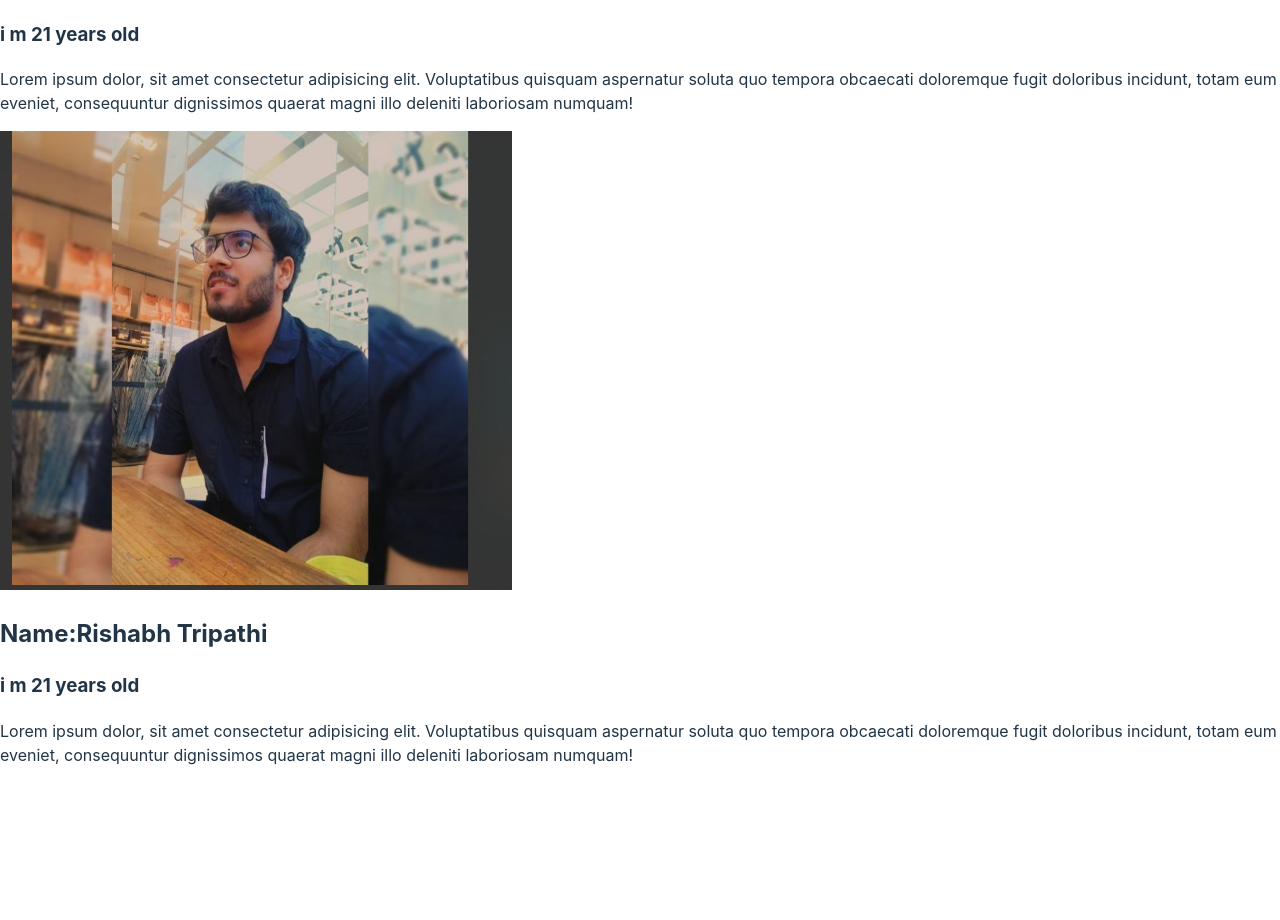
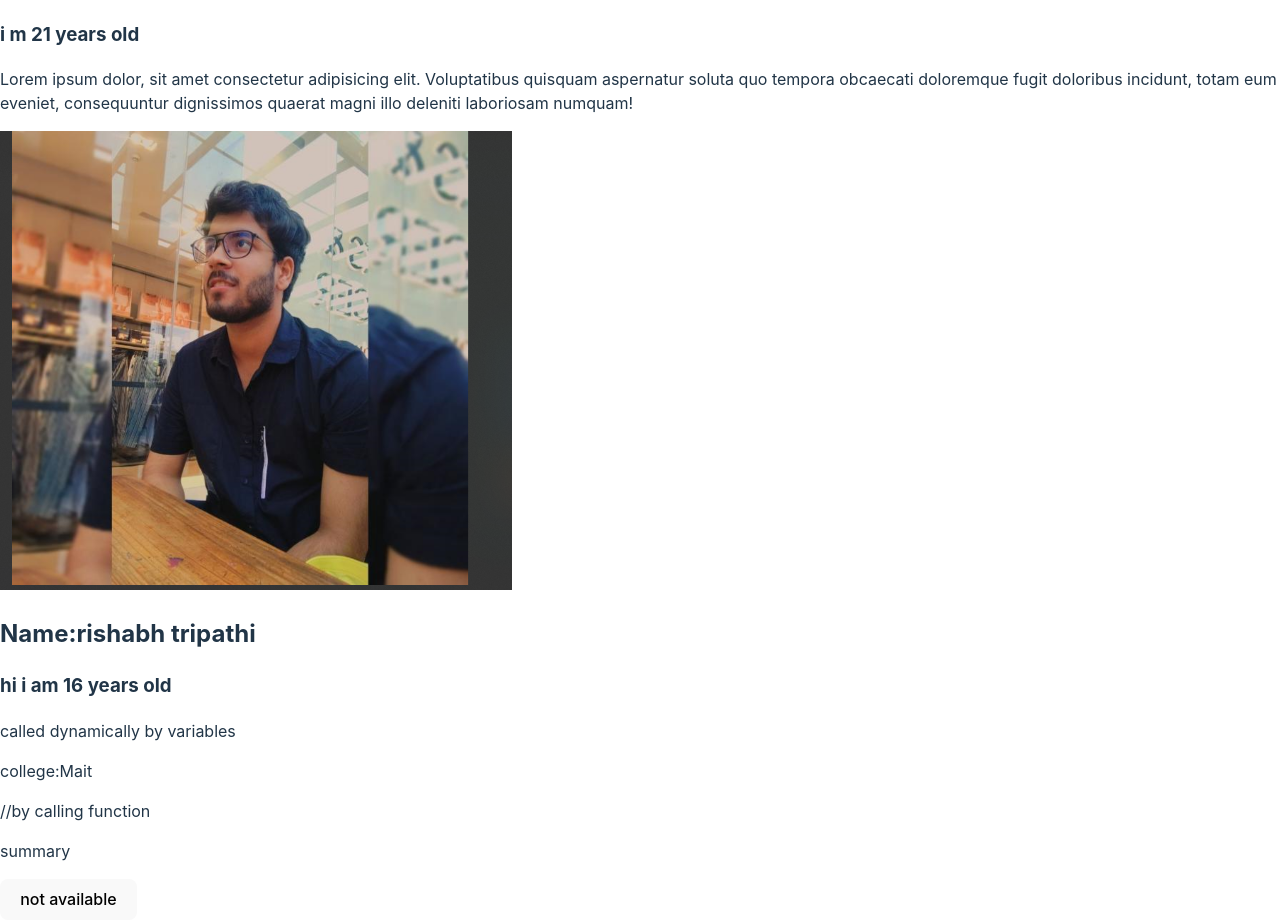
Before and after one commit to Rishabh503/react-learn-new, a React (Vite) app: page / in a window 1280 px wide. Shown: the part 520-1440 px from the top of the page. Before the commit the page ends 1303 px from the top, so only its background shows below. Built offline with nearby package versions, Linux system fonts and the light colour scheme.

Commit message:
till lecture no 9

```diff
--- a/src/App.jsx
+++ b/src/App.jsx
@@ -1,17 +1,20 @@
+import React from 'react';
+
 export const App=()=>{
-  return(
-  <div>
-    {/* //calling a componen */}
-    <NetflixSeries/>
-    <div>
-      <img src="image.png" alt="image.png" width="40%" height="30%" />
-    </div>
- <h2>Name:Rishabh Tripathi</h2>
-  <h3>i m 21 years old</h3>
-  <p>Lorem ipsum dolor, sit amet consectetur adipisicing elit. Voluptatibus quisquam aspernatur soluta quo tempora obcaecati doloremque fugit doloribus incidunt, totam eum eveniet, consequuntur dignissimos quaerat magni illo deleniti laboriosam numquam!</p>
-  </div>
-  );
+  // return [<NetflixSeries key="1"/>,<NetflixSeries key="2"/>];  syntax for fragment by indexing
+  // <div>
+ return (<React.Fragment>
+
+                 <NetflixSeries/>
+                 <Netflix/>
+        </React.Fragment>
+ );
+
+//  just use <> </> for fragments
 };
+
+
+
 //this is how we create a component its created with pascal case ie first letter up
 const NetflixSeries=()=>{
   return (
@@ -27,3 +30,49 @@ const NetflixSeries=()=>{
   </div>
   );
 };
+//dynamic values with variables
+const Netflix=()=>{
+  const namer="rishabh tripathi";
+  const age="16"
+  const summary="Lorem ipsum dolor, sit amet consectetur adipisicing elit. Quos aspernatur illo iusto rerum ut soluta incidunt iste quam at quae, est ab ipsam fugit recusandae, nisi suscipit, optio temporibus blanditiis!"
+  let canWatch="not available";
+  if (age>=18) canWatch="watch now";
+  const returnCollege=()=>{
+    return "Mait";
+  };
+
+  const vaildage=()=>{
+if(age>18) "watch now";
+return "not available";
+  };
+  // if(age>18){
+    // return (
+      // <div>
+      {/* <div> */}
+        {/* <img src="image.png" alt="image.png" width="40%" height="30%" /> */}
+      {/* </div> */}
+    {/* <h2>Name:{namer}</h2> */}
+    {/* <h3>hi i am {age} years old</h3> */}
+    {/* <p>called dynamically  by variables</p> */}
+    {/* <p>college:{returnCollege()}</p>//by calling function  */}
+    {/* <p>summary</p> */}
+    {/* <p>cant see</p> */}
+    {/* </div> */}
+    // );
+  // }
+  return (
+    <div>
+    <div>
+      <img src="image.png" alt="image.png" width="40%" height="30%" />
+    </div>
+  <h2>Name:{namer}</h2>
+  <h3>hi i am {age} years old</h3>
+  <p>called dynamically  by variables</p>
+  <p>college:{returnCollege()}</p>//by calling function
+  <p>summary</p>
+  <button>{vaildage()}</button> {/*method 4* by function */}
+  {/* <button>{canWatch}</button> method 3* by if else */}
+  {/* <button>{ age>=18?"can see":"cant see"}</button>  {/*method 2* vy terbary operator/} */}
+  </div>
+  );
+};
```
